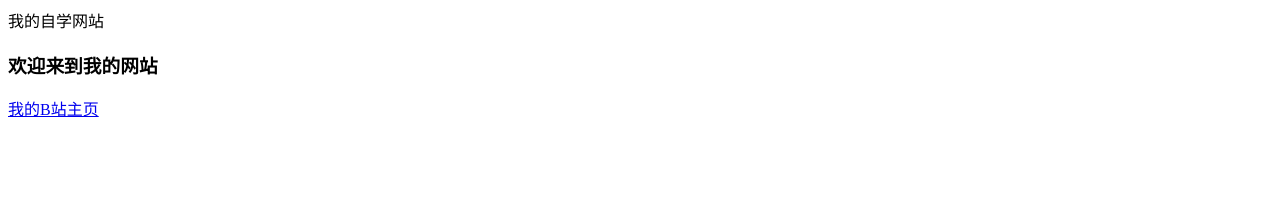
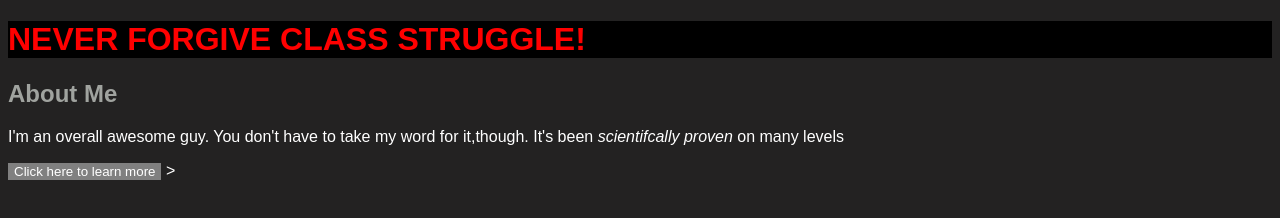
Before and after one commit to nzwantbesensei/flexible-red101.github.io, a plain HTML site: page index.html in a window 1280 px wide. Drawn offline with Linux system fonts and the light colour scheme.

Commit message:
Update index.html

```diff
--- a/index.html
+++ b/index.html
@@ -1,13 +1,48 @@
 <!DOCTYPE html>
-<html lang="en">
+<html>
 <head>
-    <meta charset="UTF-8">
-    <meta http-equiv="X-UA-Compatible" content="IE-edge">
-    <meta name="vlewport" content="width=device-width,inital-scale=1.0">
-    <tltle>我的自学网站</tltle>
+  <title>My Page</title>
+  <style>
+    div{
+        width: 300px;
+        height: 300px;
+        background-color:red;
+        border-radius: 50px 50px 50px;
+    }
+
+    body {
+        background:rgb(35, 34, 34);
+        color:white;
+        font-family:Arial, Helvetica Neue,Helvetica, sans-serif;
+
+    }
+    h1 {
+        background-color: black;
+        color:red;
+    }
+    h2 {
+        color:hsl(100, 2%, 63%);
+    }
+
+
+
+    button {
+        background:gray;
+        border: none;
+        color:white;
+    }
+  </style>
 </head>
 <body>
-    <h3>欢迎来到我的网站</h3>
-    <a href="https://space.bilibili.com/472468700?spm_id_from=333.999.0.0">我的B站主页</a>
+    <h1> NEVER FORGIVE CLASS STRUGGLE!    </h1>
+    <h2> About Me                          </h2>
+    <p>I'm an overall awesome guy.
+        You don't have to take my word for it,though.
+        It's been <em>scientifcally proven</em> on many levels
+     </p>
+     <button>Click here to learn more</button>
+
+
 </body>
-</html>
+
+</html>>
```
